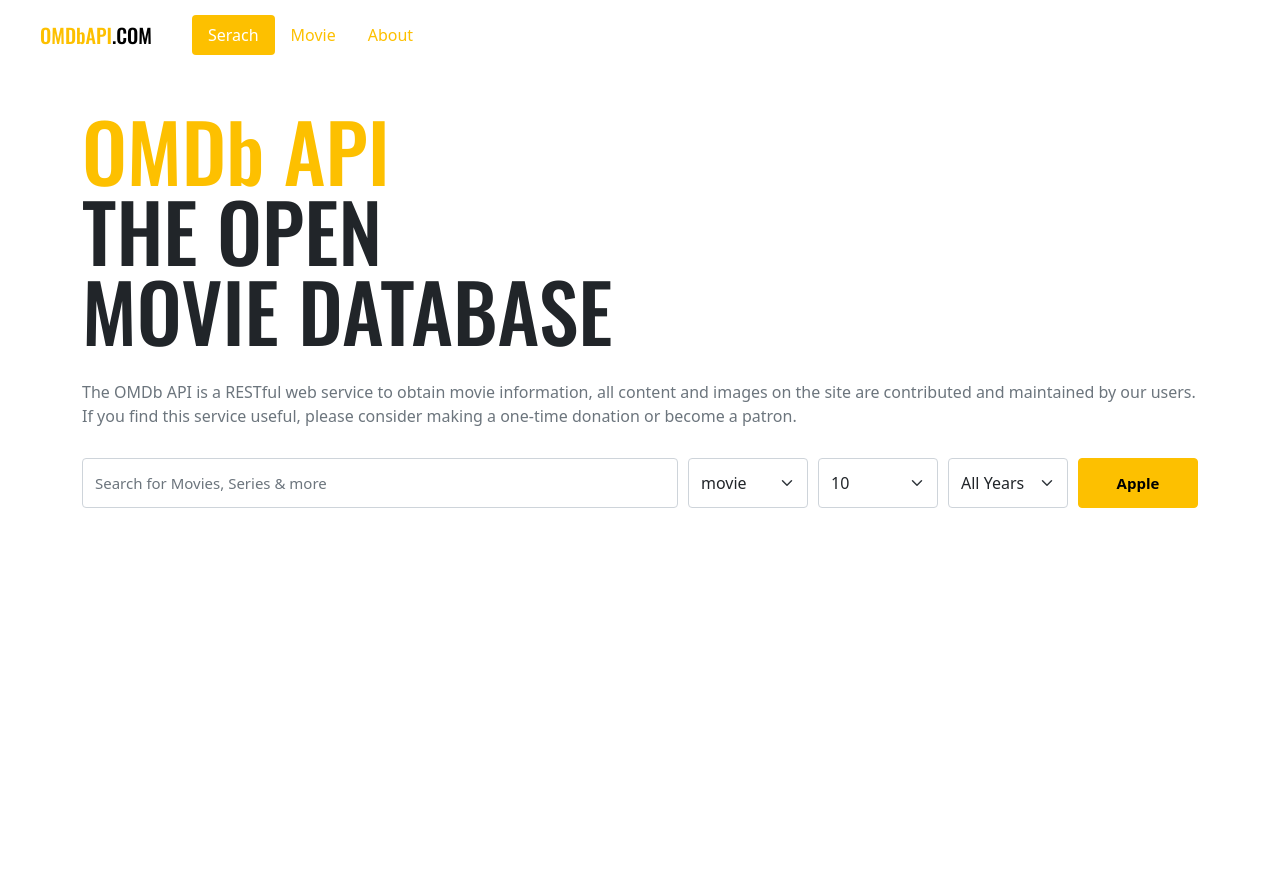
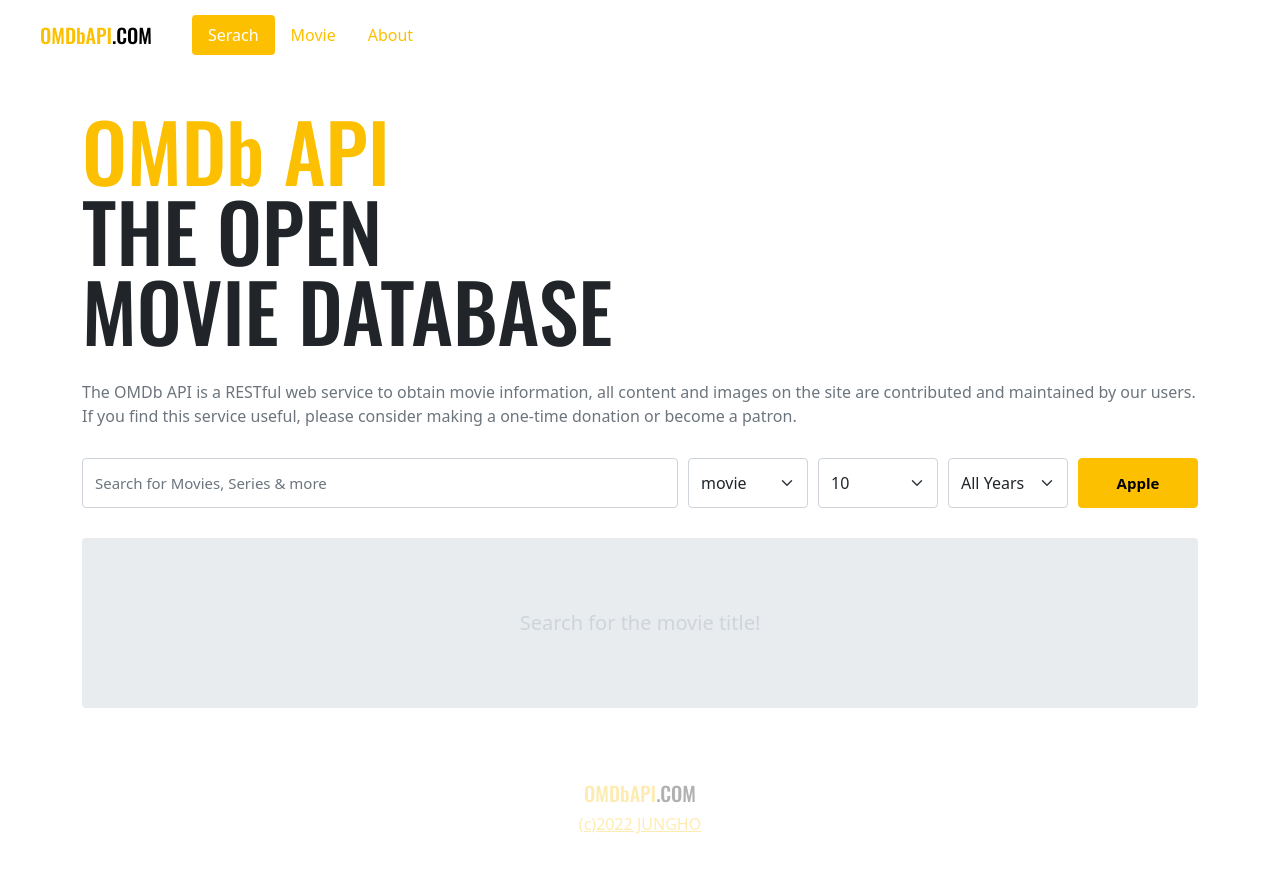
Before and after one commit to leejungho9/vue3-movie-app, a Vue app: page /#/ in a window 1280 px wide. Shown: the top 872 px of the page. Before the commit the page ends 800 px from the top, so only its background shows below. Built offline with nearby package versions, Linux system fonts and the light colour scheme.

Commit message:
add Footer

```diff
--- a/src/App.vue
+++ b/src/App.vue
@@ -1,14 +1,17 @@
 <template>
   <Header />
   <RouterView /> <!--전역화 되어있는 컴포넌트-->
+  <Footer />
 </template>
 
 <script>
 import Header from '~/components/Header'
+import Footer from '~/components/Footer'
 
 export default {
   components : {
-    Header
+    Header,
+    Footer
   },
 }
 </script>
--- /dev/null
+++ b/src/components/Footer.vue
@@ -0,0 +1,34 @@
+<template>
+  <footer>
+    <Logo />
+    <a
+      href="https://github.com/leejungho9"
+      target="_blank">
+      (c){{ new Date().getFullYear() }} JUNGHO
+    </a>
+    <footer>
+    </footer>
+  </footer>
+</template>
+
+
+<script>
+import Logo from '~/components/Logo'
+export default {
+  components: {
+      Logo
+  }
+}
+</script>
+
+<style scoped lang="scss">
+footer {
+    padding:  70px 0;
+    text-align:  center;
+    opacity: .3;
+    .logo {
+        display: block;
+        margin-bottom: 4px;
+    }
+}
+</style>
--- a/src/components/MovieItem.vue
+++ b/src/components/MovieItem.vue
@@ -47,9 +47,6 @@
         right: 0;
         border: 6px solid $primary
       }
-      // &:hover {
-      //   border: 6px solid $primary
-      // }
     .info{
       background-color : rgba($black, .3);
       width: 100%;
--- a/src/components/MovieList.vue
+++ b/src/components/MovieList.vue
@@ -1,10 +1,21 @@
 <template>
   <div class="container">
-    <div class="inner">
-      <div class="message">
+    <div
+      :class="{'no-result': !movies.length}"
+      class="inner">
+      <div
+        v-if="loading"
+        class="spinner-border
+        text-primary">
+      </div>
+      <div
+        v-if="message"
+        class="message">
         {{ message }}
       </div>
-      <div class="movies">
+      <div
+        v-else
+        class="movies">
         <MovieItem
           v-for="movie in movies"
           :key="movie.imdbID"
@@ -27,6 +38,9 @@
       },
       message() {
         return this.$store.state.movie.message
+      },
+      loading() {
+        return this.$store.state.movie.loading
       }
     }
 
@@ -34,7 +48,23 @@
 </script>
 
 <style scoped lang="scss">
+@import "~/scss/main";
+
 .container {
+  margin-top : 30px;
+  .inner {
+    background-color : $gray-200;
+    padding : 10px 0;
+    border-radius: 4px;
+    text-align:center;
+    &.no-result {
+      padding : 70px 0;
+    }
+  }
+  .message {
+    color : $gray-400;
+    font-size :20px
+  }
   .movies {
     display : flex;
     flex-wrap : wrap;
--- a/src/scss/main.scss
+++ b/src/scss/main.scss
@@ -1,5 +1,12 @@
 // Default variable overrides
 $primary : #FDC000;
+$container-max-widths: (
+  sm: 540px,
+  md: 704px,
+  lg: 924px,
+  xl: 1140px,
+  xxl: 1364px
+);
 
 // Required
 @import "../../node_modules/bootstrap/scss/functions";
--- a/src/store/movie.js
+++ b/src/store/movie.js
@@ -6,9 +6,9 @@
     // module
     namespaced : true,
     // data
-    stats: () => ({
+    state: () => ({
         movies : [],
-        message : '',
+        message : 'Search for the movie title!',
         loading : false
     }),
     // computed
@@ -29,6 +29,13 @@
     //비동기
     actions : {
         async searchMovies ({state, commit }, payload) {
+            if(state.loading) {
+                return
+            }
+            commit('updateState', {
+                message:'',
+                loading : true
+            })
 
             try{
                 const res = await _fetchMovie({
@@ -69,6 +76,10 @@
                     movies : [],
                     message
                 })
+            }finally {
+                commit('updateState', {
+                    loading : false
+                })
             }
         }
     }
```
Also changed, not shown: .eslintrc.js.
